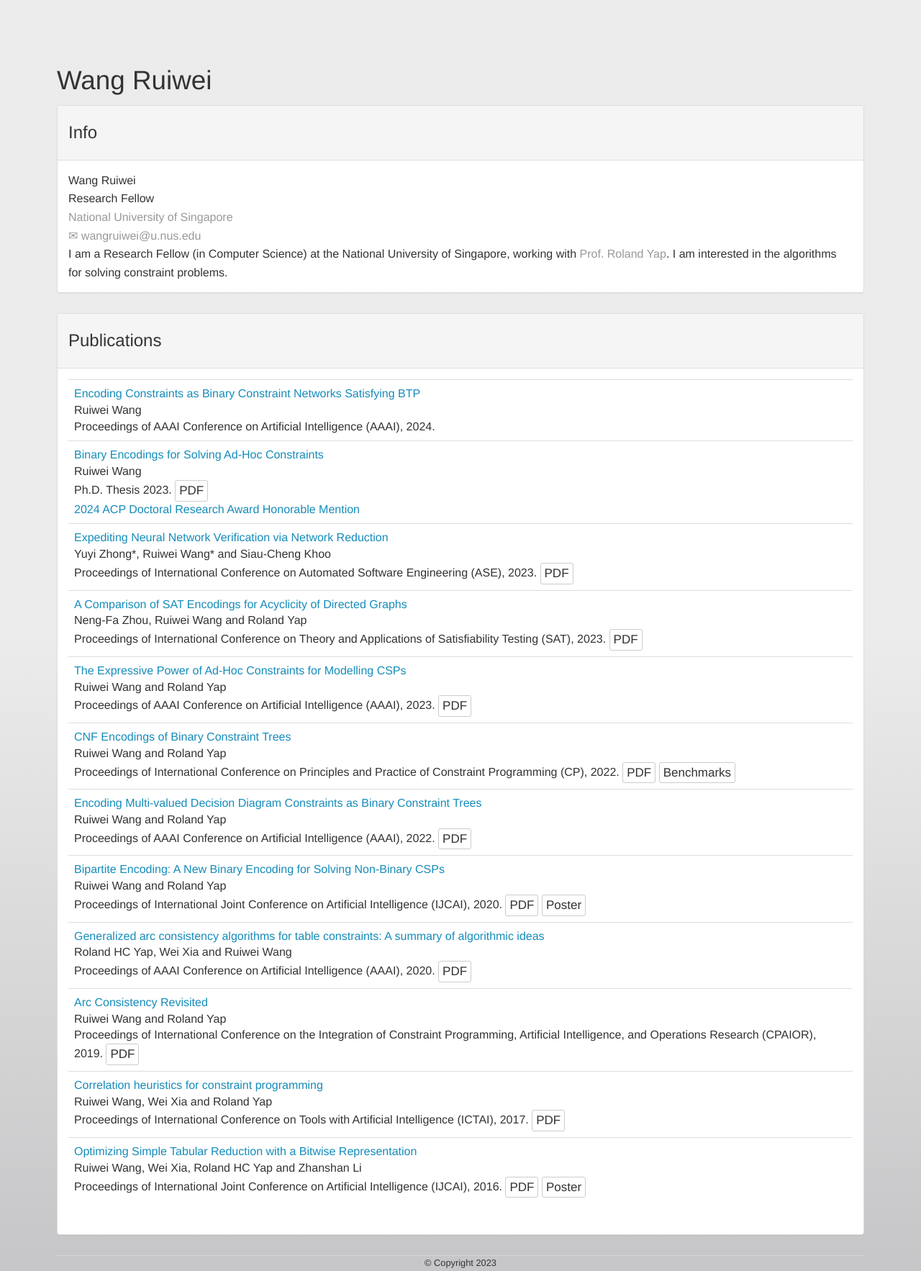
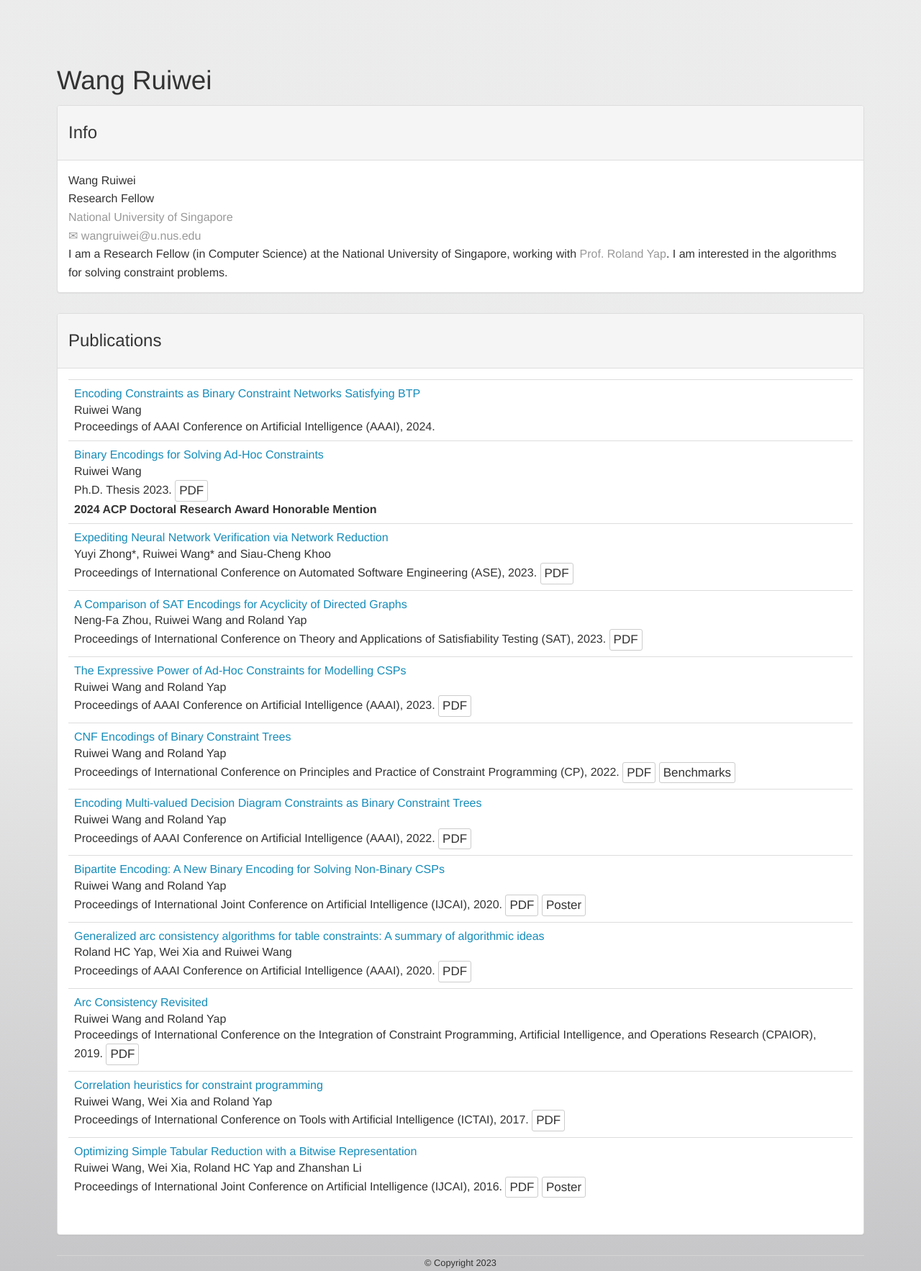
Before and after one commit to WangRuiwei/WangRuiwei.github.io, a Jekyll site: the page built from index.html, in a window 1280 px wide. Shown: the whole page at 72% size. Built offline with Jekyll 4.4.1, drawn with Linux system fonts in a browser that asks for light colours.

Commit message:
Update index.html

```diff
--- a/index.html
+++ b/index.html
@@ -57,7 +57,7 @@ Ruiwei Wang
 <button class="btn btn-default btn-xs" type="button" onClick='location.href="papers/RuiweiThesis.pdf"'>PDF</button>
 <br/>
 <span>
-<font color="#158CBA"> 2024 ACP Doctoral Research Award Honorable Mention </font>
+<strong> 2024 ACP Doctoral Research Award Honorable Mention </strong>
 </span>
 </td>
 </tr>
```
